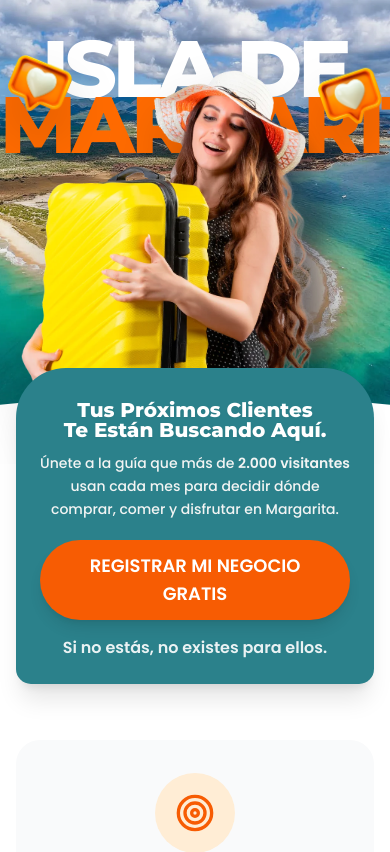
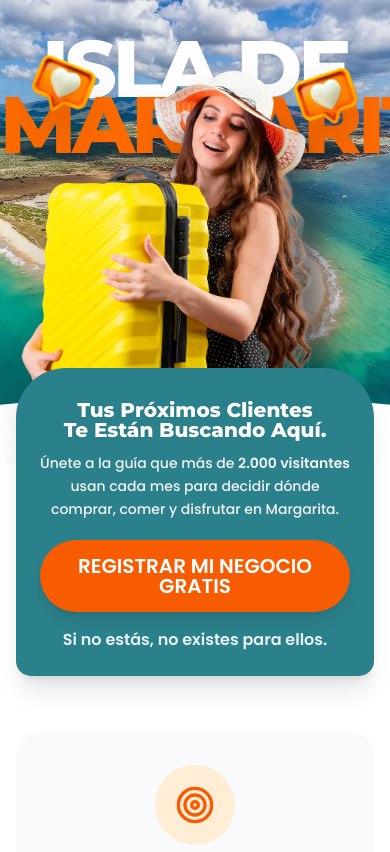
Before and after one commit to ashleyps/guiamargarita-lp, a React (Vite) app: page / in a window 390 px wide. Shown: the top 852 px of the page. Built offline with nearby package versions, Linux system fonts and the light colour scheme.

Commit message:
style: mobile hearts position and button typography

```diff
--- a/src/App.tsx
+++ b/src/App.tsx
@@ -49,7 +49,7 @@ function App() {
               {/* Reduced Mobile Size: w-16 (from w-24) ~25-30% reduction */}
               <motion.img
                 src="/corazon-izquierdo.webp"
-                className="w-16 md:w-28 lg:w-36 absolute left-2 md:left-[15%] top-[15%] md:top-[22%] drop-shadow-2xl z-20"
+                className="w-16 md:w-28 lg:w-36 absolute left-8 md:left-[15%] top-[15%] md:top-[22%] drop-shadow-2xl z-20"
                 animate={{ y: [0, -15, 0] }}
                 transition={{ repeat: Infinity, duration: 4, ease: "easeInOut" }}
               />
@@ -69,7 +69,7 @@ function App() {
               {/* Reduced Mobile Size: w-16 */}
               <motion.img
                 src="/corazon-derecho.webp"
-                className="w-16 md:w-28 lg:w-36 absolute right-2 md:right-[15%] top-[15%] md:top-[22%] drop-shadow-2xl z-20"
+                className="w-16 md:w-28 lg:w-36 absolute right-8 md:right-[15%] top-[15%] md:top-[22%] drop-shadow-2xl z-20"
                 animate={{ y: [0, -20, 0] }}
                 transition={{ repeat: Infinity, duration: 5, ease: "easeInOut", delay: 0.5 }}
               />
@@ -102,7 +102,7 @@ function App() {
 
             <a
               href="https://guiamargarita.com/publicar-anuncio/"
-              className="bg-brand-orange text-white hover:bg-white hover:text-brand-orange text-lg md:text-xl font-bold py-3 px-8 rounded-full shadow-lg transition-all transform hover:-translate-y-1 hover:shadow-xl flex items-center justify-center gap-2 mx-auto w-full md:w-auto text-decoration-none"
+              className="bg-brand-orange text-white hover:bg-white hover:text-brand-orange text-xl md:text-2xl font-extrabold py-4 px-8 rounded-full shadow-lg transition-all transform hover:-translate-y-1 hover:shadow-xl flex items-center justify-center gap-2 mx-auto w-full md:w-auto text-decoration-none leading-none"
             >
               <span>REGISTRAR MI NEGOCIO GRATIS</span>
             </a>
@@ -230,7 +230,7 @@ function App() {
           <div className="max-w-2xl mx-auto">
             <a
               href="https://guiamargarita.com/publicar-anuncio/"
-              className="bg-brand-orange text-white hover:bg-brand-dark text-xl md:text-2xl font-bold py-4 px-10 rounded-full shadow-lg transition-all transform hover:-translate-y-1 hover:shadow-xl flex items-center justify-center gap-3 mx-auto w-full md:w-auto mb-6 text-decoration-none"
+              className="bg-brand-orange text-white hover:bg-brand-dark text-xl md:text-2xl font-extrabold py-4 px-10 rounded-full shadow-lg transition-all transform hover:-translate-y-1 hover:shadow-xl flex items-center justify-center gap-3 mx-auto w-full md:w-auto mb-6 text-decoration-none leading-none"
             >
               <span>REGISTRAR MI NEGOCIO GRATIS</span>
             </a>
```
